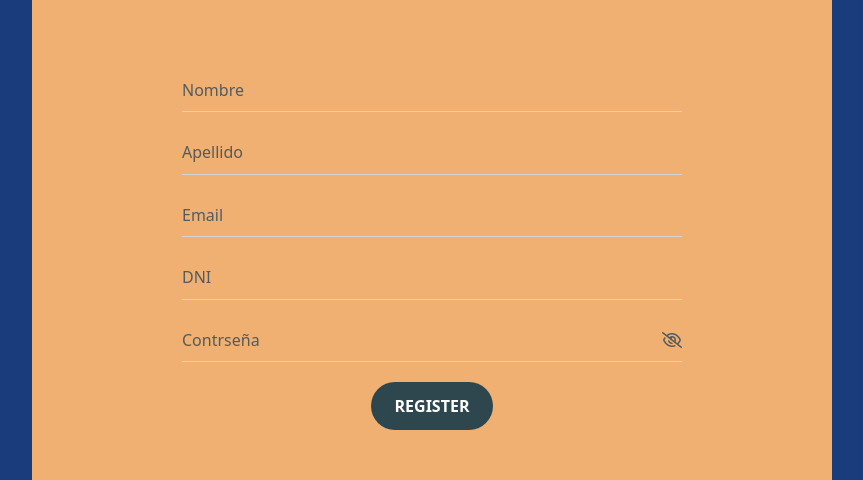
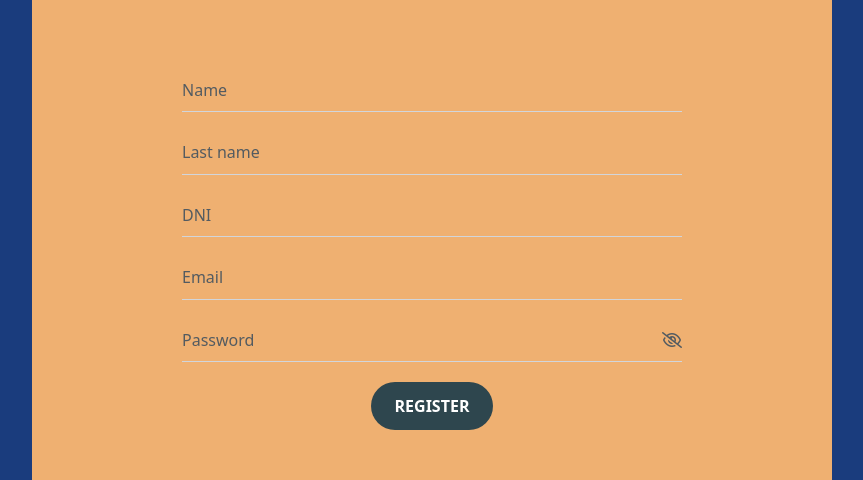
Before and after one commit to LuisIbanez2049/schoolPageFront, a React (Vite) app: page / in a window 1280 px wide. Both pictures are taken after a click on the button "REGISTER". Shown: the part 222-702 px from the top of the page, without its empty margins (208-1071 px from the left). Built offline with nearby package versions, Linux system fonts and the light colour scheme.

Commit message:
Conecte con el back el formulario de login de register y agregue las restricciones de los inputs. Todo listo para seguir con lo demas

```diff
--- a/src/components/MensajeDeErrorInput.jsx
+++ b/src/components/MensajeDeErrorInput.jsx
@@ -5,8 +5,8 @@ function MensajeDeErrorInput({texto, showInput}) {
   const [show, setShow] = useState({showInput})
   return (
     <div>
-      <div className= {`${showInput ? "show" : "hidden"}`}>
-        <p className="text-red-600"> {texto} <span> <i className="fa-solid fa-triangle-exclamation"></i> </span></p>
+      <div className= {`${showInput ? "show" : "hidden"} w-[270px] lg:w-[500px]`}>
+        <p className="text-red-600 text-wrap"> {texto} <span> <i className="fa-solid fa-triangle-exclamation"></i> </span></p>
       </div>
     </div>
   )
--- a/src/pages/Home.jsx
+++ b/src/pages/Home.jsx
@@ -11,14 +11,13 @@ function Home() {
   const [bgForm, setBgForm] = useState("bg-[#476C77]");
   const [logginIsClicked, setLogginIsClicked] = useState(true)
 
+  // FORMULARIO DE LOGGIN
   const [email, setEmail] = useState("")
   const [contraseña, setContraseña] = useState("")
+
   const [mesaggeErrorEmail, setMesaggeErrorEmail] = useState("")
   const [mesaggeErrorContraseña, setMesaggeErrorContraseña] = useState("")
-
-
-  const [emailR, setEmailR] = useState("")
-  const [contraseñaR, setContraseñaR] = useState("")
+  // ----------------------------------
 
   const [showErroeMessageInputEmail, setShowErroeMessageInputEmail] = useState(false)
   const [showErroeMessageInputContraseña, setShowErroeMessageInputContraseña] = useState(false)
@@ -38,13 +37,82 @@ function Home() {
     } catch (error) {
       console.error(error.response ? error.response.data : error.message)
       let errorMesagge = error.response ? error.response.data : error.message
-      if (errorMesagge.includes("email")) {
+      if (errorMesagge.includes("email") || errorMesagge.includes("Email")) {
         setMesaggeErrorEmail(errorMesagge)
         setShowErroeMessageInputEmail(true)
       }
       if (errorMesagge.includes("password")) {
         setMesaggeErrorContraseña(errorMesagge)
         setShowErroeMessageInputContraseña(true)
+      }
+    }
+  }
+
+  //---------------------------------------------------------------------------------------------------------------------------------
+
+  // FORMULARIO DE REGISTER
+  const [name, setName] = useState("")
+  const [lastname, setLastname] = useState("")
+  const [dni, setDni] = useState("")
+  const [emailR, setEmailR] = useState("")
+  const [contraseñaR, setContraseñaR] = useState("")
+
+  const [mesaggeErrorName, setMesaggeErrorName] = useState("")
+  const [mesaggeErrorLastName, setMesaggeErrorLastName] = useState("")
+  const [mesaggeErrorDni, setMesaggeErrorDni] = useState("")
+  const [mesaggeErrorEmailR, setMesaggeErrorEmailR] = useState("")
+  const [mesaggeErrorPasswordR, setMesaggeErrorPasswordR] = useState("")
+
+
+
+
+  // ----------------------------------
+
+  const [showErroeMessageInputNameR, setShowErroeMessageInputNameR] = useState(false)
+  const [showErroeMessageInputLastNameR, setShowErroeMessageInputLastNameR] = useState(false)
+  const [showErroeMessageInputDniR, setShowErroeMessageInputDniR] = useState(false)
+  const [showErroeMessageInputEmailR, setShowErroeMessageInputEmailR] = useState(false)
+  const [showErroeMessageInputContraseñaR, setShowErroeMessageInputContraseñaR] = useState(false)
+
+  const handleRegister = async (event) => {
+    event.preventDefault()
+    const bodyRegister = {
+      name: name,
+      lastName: lastname,
+      email: emailR,
+      dni: dni,
+      password: contraseñaR
+    }
+
+    console.log(bodyRegister)
+
+    try {
+      const response = await axios.post("http://localhost:8080/api/auth/register", bodyRegister)
+      console.log(response)
+    } catch (error) {
+      console.error(error.response ? error.response.data : error.message)
+      let errorMesagge = error.response ? error.response.data : error.message
+      if (errorMesagge.includes("first name") || errorMesagge.includes("First name")) {
+        setMesaggeErrorName(errorMesagge)
+        setShowErroeMessageInputNameR(true)
+      }
+      if (errorMesagge.includes("last name") || errorMesagge.includes("Last name")) {
+        setMesaggeErrorLastName(errorMesagge)
+        setShowErroeMessageInputLastNameR(true)
+      }
+
+      if (errorMesagge.includes("DNI")) {
+        setMesaggeErrorDni(errorMesagge)
+        setShowErroeMessageInputDniR(true)
+      }
+
+      if (errorMesagge.includes("email") || errorMesagge.includes("Email")) {
+        setMesaggeErrorEmailR(errorMesagge)
+        setShowErroeMessageInputEmailR(true)
+      }
+      if (errorMesagge.includes("Password")) {
+        setMesaggeErrorPasswordR(errorMesagge)
+        setShowErroeMessageInputContraseñaR(true)
       }
     }
   }
@@ -132,35 +200,56 @@ function Home() {
             {/* CONTENEDOR FORMULARIO REGISTER*/}
             <div className={`w-full h-[90%] ${bgForm} flex felx-col items-center justify-center ${logginIsClicked ? "hidden" : "show"}`}>
 
-              <form className="flex flex-col items-center justify-between gap-5" action="">
-                <div>
-                  <InputGodEfecto placeHolder={"Nombre"} textColor={"text-[#476C77]"} textColorLabelClicked={"#476C77"} inputClickedColor={"#476C77"}
-                  textColorPlaceHolder={"text-[#535b61]"} borderBottomInput={"border-gray-300"}/>
-                  <MensajeDeErrorInput texto={"Hola"}/>
+              <form className="flex flex-col items-center justify-between gap-5" action="" onSubmit={handleRegister}>
+
+                <div className="">
+                  <InputGodEfecto placeHolder={"Name"} textColor={"text-[#476C77]"} textColorLabelClicked={"#476C77"} inputClickedColor={"#476C77"}
+                  textColorPlaceHolder={"text-[#535b61]"} borderBottomInput={`${showErroeMessageInputNameR ? "border-[red]" : "border-gray-300"}`}
+                  onChange={(e) => {
+                    setName(e.target.value)
+                    setShowErroeMessageInputNameR(false)
+                  }}/>
+                  <MensajeDeErrorInput texto={mesaggeErrorName} showInput={showErroeMessageInputNameR}/>
+                </div>
+
+                <div className="">
+                  <InputGodEfecto placeHolder={"Last name"} textColor={"text-[#476C77]"} textColorLabelClicked={"#476C77"} inputClickedColor={"#476C77"}
+                  textColorPlaceHolder={"text-[#535b61]"} borderBottomInput={`${showErroeMessageInputLastNameR ? "border-[red]" : "border-gray-300"}`}
+                  onChange={(e) => {
+                    setLastname(e.target.value)
+                    setShowErroeMessageInputLastNameR(false)
+                  }}/>
+                  <MensajeDeErrorInput texto={mesaggeErrorLastName} showInput={showErroeMessageInputLastNameR}/>
+                </div>
+
+                <div className="">
+                  <InputGodEfecto placeHolder={"DNI"} textColor={"text-[#476C77]"} textColorLabelClicked={"#476C77"} inputClickedColor={"#476C77"}
+                  textColorPlaceHolder={"text-[#535b61]"} borderBottomInput={`${showErroeMessageInputDniR ? "border-[red]" : "border-gray-300"}`}
+                  onChange={(e) => {
+                    setDni(e.target.value)
+                    setShowErroeMessageInputDniR(false)
+                  }}/>
+                  <MensajeDeErrorInput texto={mesaggeErrorDni} showInput={showErroeMessageInputDniR}/>
+                </div>
+
+                <div className="">
+                  <InputGodEfecto placeHolder={"Email"} textColor={"text-[#476C77]"} textColorLabelClicked={"#476C77"} inputClickedColor={"#476C77"}
+                  textColorPlaceHolder={"text-[#535b61]"} borderBottomInput={`${showErroeMessageInputEmailR ? "border-[red]" : "border-gray-300"}`}
+                  onChange={(e) => {
+                    setEmailR(e.target.value)
+                    setShowErroeMessageInputEmailR(false)
+                  }}/>
+                  <MensajeDeErrorInput texto={mesaggeErrorEmailR} showInput={showErroeMessageInputEmailR}/>
                 </div>
 
                 <div>
-                  <InputGodEfecto placeHolder={"Apellido"} textColor={"text-[#476C77]"} textColorLabelClicked={"#476C77"} inputClickedColor={"#476C77"}
-                   textColorPlaceHolder={"text-[#535b61]"} borderBottomInput={"border-gray-300"}/>
-                   <MensajeDeErrorInput texto={"Hola"}/>
-                </div>
-
-                <div>
-                  <InputGodEfecto placeHolder={"Email"} textColor={"text-[#476C77]"} textColorLabelClicked={"#476C77"} inputClickedColor={"#476C77"}
-                  textColorPlaceHolder={"text-[#535b61]"} borderBottomInput={"border-gray-300"}/>
-                  <MensajeDeErrorInput texto={"Hola"}/>
-                </div>
-
-                <div>
-                  <InputGodEfecto placeHolder={"DNI"} textColor={"text-[#476C77]"} textColorLabelClicked={"#476C77"} inputClickedColor={"#476C77"}
-                  textColorPlaceHolder={"text-[#535b61]"} borderBottomInput={"border-gray-300"}/>
-                  <MensajeDeErrorInput texto={"Hola"}/>
-                </div>
-
-                <div>
-                  <InputContrasena placeHolder={"Contrseña"} textColor={"text-[#476C77]"} textColorLabelClicked={"#476C77"} inputClickedColor={"#476C77"}
-                  textColorPlaceHolder={"text-[#535b61]"} borderBottomInput={"border-gray-300"}/>
-                  <MensajeDeErrorInput texto={"Hola"}/>
+                  <InputContrasena placeHolder={"Password"} textColor={"text-[#476C77]"} textColorLabelClicked={"#476C77"} inputClickedColor={"#476C77"}
+                  textColorPlaceHolder={"text-[#535b61]"} borderBottomInput={`${showErroeMessageInputContraseñaR ? "border-[red]" : "border-gray-300"}`}
+                  onChange={(e) => {
+                    setContraseñaR(e.target.value)
+                    setShowErroeMessageInputContraseñaR(false)
+                  }}/>
+                  <MensajeDeErrorInput texto={mesaggeErrorPasswordR} showInput={showErroeMessageInputContraseñaR}/>
                 </div>
 
                 <BotonElegante text={"REGISTER"} backGroundIsHovered={"bg-[#476C77]"} textColor={"text-white"}/>
```
Lines whose indentation alone changed are shown as unchanged.
